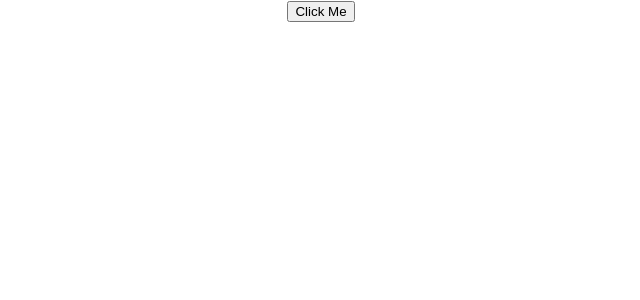
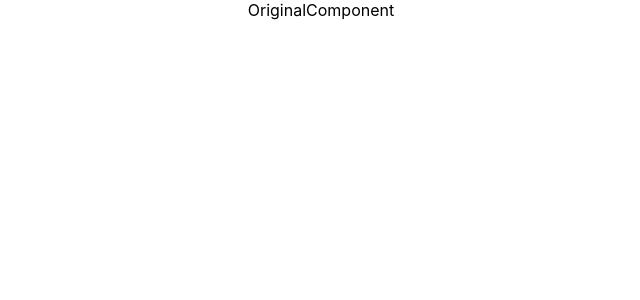
Before and after one commit to gyash3456/SimpleTodo, a React (Create React App) app: page / in a window 1280 px wide. Shown: the top 300 px of the page, without its empty margins (319-959 px from the left). Built offline with nearby package versions, Linux system fonts and the light colour scheme.

Commit message:
hoc implemented

```diff
--- a/src/App.js
+++ b/src/App.js
@@ -7,8 +7,11 @@ import { Debounce } from "./DebounceThrottle/Debounce";
 import { Back } from "./../src/BackButton/Back";
 import InfiniteScroll from "./InfiniteScroll/InfiniteScroll";
 import { Eventbubbling } from "./EventBubbling/Eventbubbling";
+import { HOC } from "./HigherOrderComponent/HOC";
+import OriginalComponent from "./HigherOrderComponent/OriginalComponent";
 
 function App() {
+    const Abc = HOC(OriginalComponent);
     return (
         <div className="App">
             {/* <BasicCounter></BasicCounter>
@@ -17,7 +20,8 @@ function App() {
             {/* <Debounce/> */}
             {/* <Back/> */}
             {/* <InfiniteScroll /> */}
-            <Eventbubbling />
+            {/* <Eventbubbling /> */}
+            <Abc value={5}></Abc>
         </div>
     );
 }
--- /dev/null
+++ b/src/HigherOrderComponent/HOC.js
@@ -0,0 +1,8 @@
+import React, { useState } from "react";
+
+export const HOC = (WrappedComponent) => {
+    const [variable, setVariable] = useState(5);
+    return (originalProps) => {
+        return <WrappedComponent injectedProps={variable} {...originalProps} />;
+    };
+};
--- /dev/null
+++ b/src/HigherOrderComponent/OriginalComponent.js
@@ -0,0 +1,8 @@
+import React from "react";
+
+const OriginalComponent = (props) => {
+    console.log(props);
+    return <div>OriginalComponent</div>;
+};
+
+export default OriginalComponent;
```
